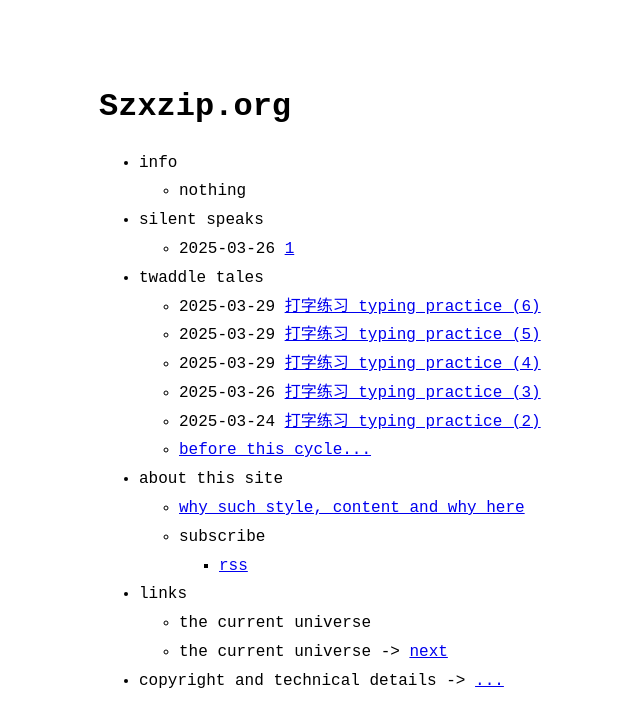
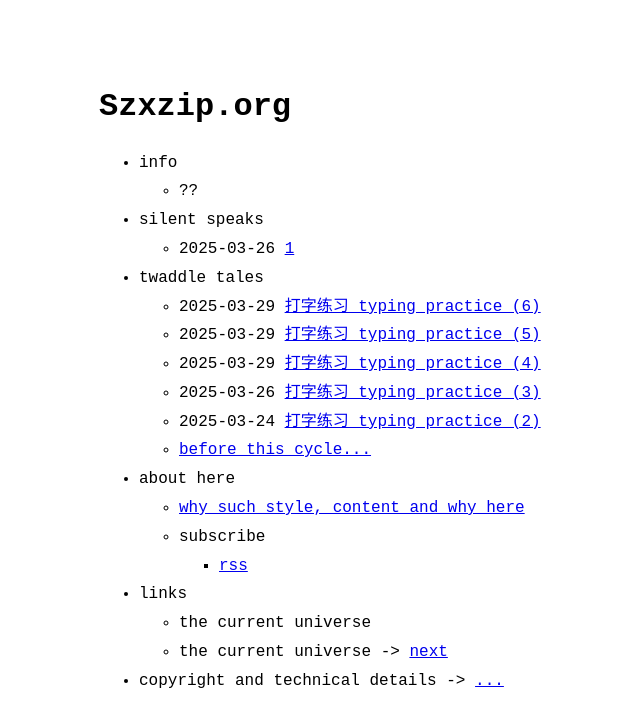
Before and after one commit to szxzip/szxzip.org, a Jekyll site: the page built from index.md, in a window 1280 px wide. Shown: the top 727 px of the page, without its empty margins (221-861 px from the left). Built offline with Jekyll 4.4.1, drawn with Linux system fonts in a browser that asks for light colours.

Commit message:
chore: nothing_universe

```diff
--- a/_data/menu.yml
+++ b/_data/menu.yml
@@ -4,7 +4,7 @@
 entries:
   - title: info
     entries:
-      - title: nothing
+      - title: ??
 
   - title: silent speaks
     post_list:
@@ -22,7 +22,7 @@ entries:
       show_more_text: before this cycle...
       show_more_url: twaddle_tales
 
-  - title: about this site
+  - title: about here
     entries:
       - title: why such style, content and why here
         url: about
```
